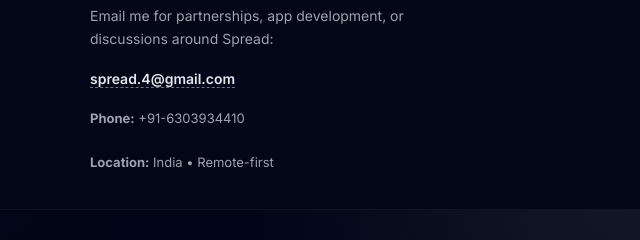
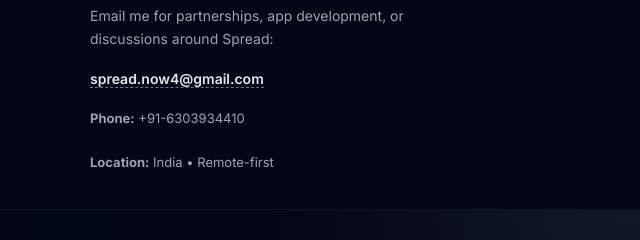
Before and after one commit to bhanuteja1110/aspread, a plain HTML site: page index.html in a window 1280 px wide. Shown: the part 1387-1627 px from the top of the page, 0-640 px from the left. Drawn offline with Linux system fonts and the light colour scheme.

Commit message:
Update index.html

```diff
--- a/index.html
+++ b/index.html
@@ -157,7 +157,7 @@
         Email me for partnerships, app development, or discussions around Spread:
       </p>
       <p class="contact-highlight">
-        <a href="mailto:spread.4@gmail.com">spread.4@gmail.com</a>
+        <a href="mailto:spread.4@gmail.com">spread.now4@gmail.com</a>
       </p>
       <div class="contact-meta">
         <div><strong>Phone:</strong> +91-6303934410</div>
```
